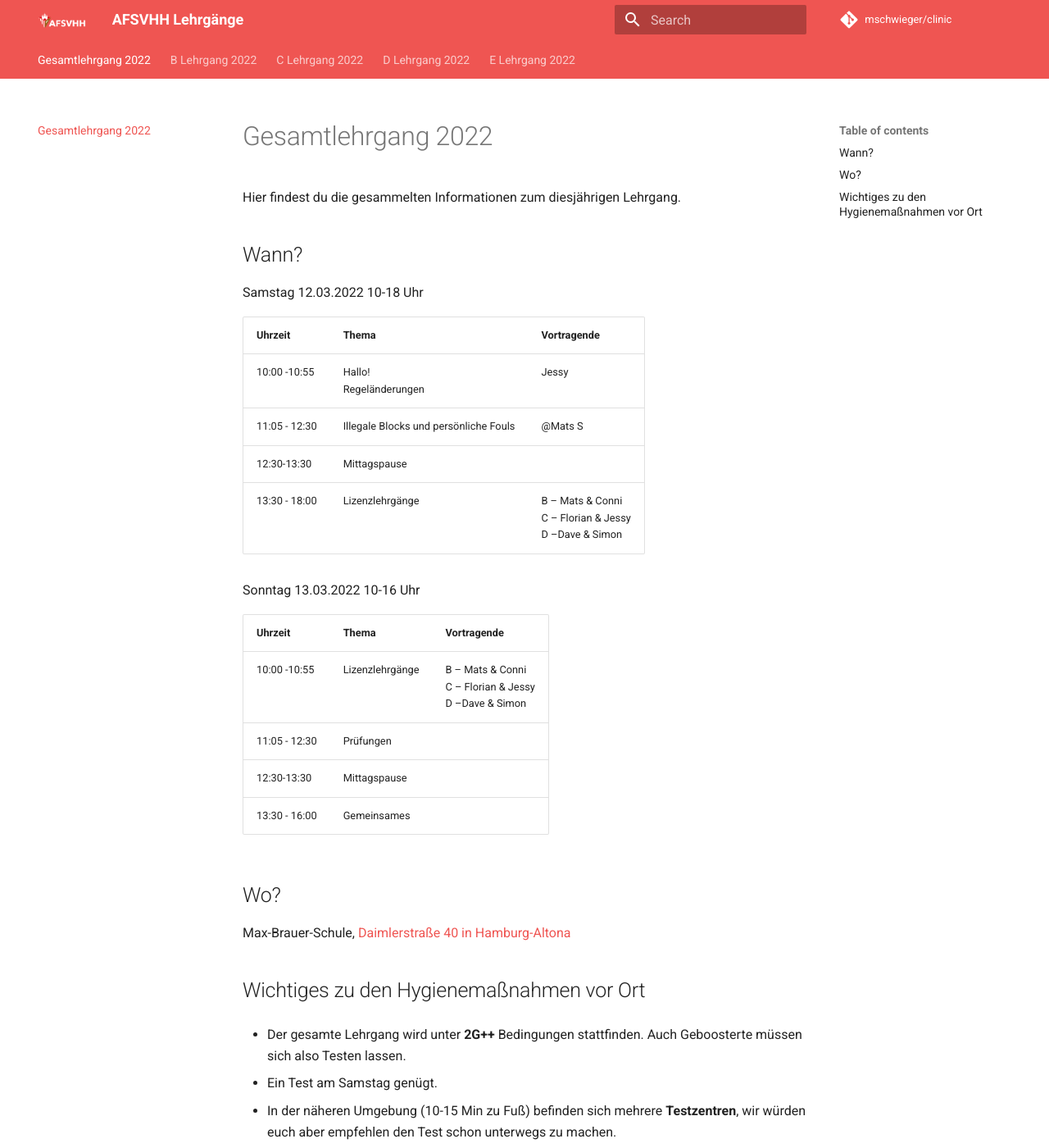
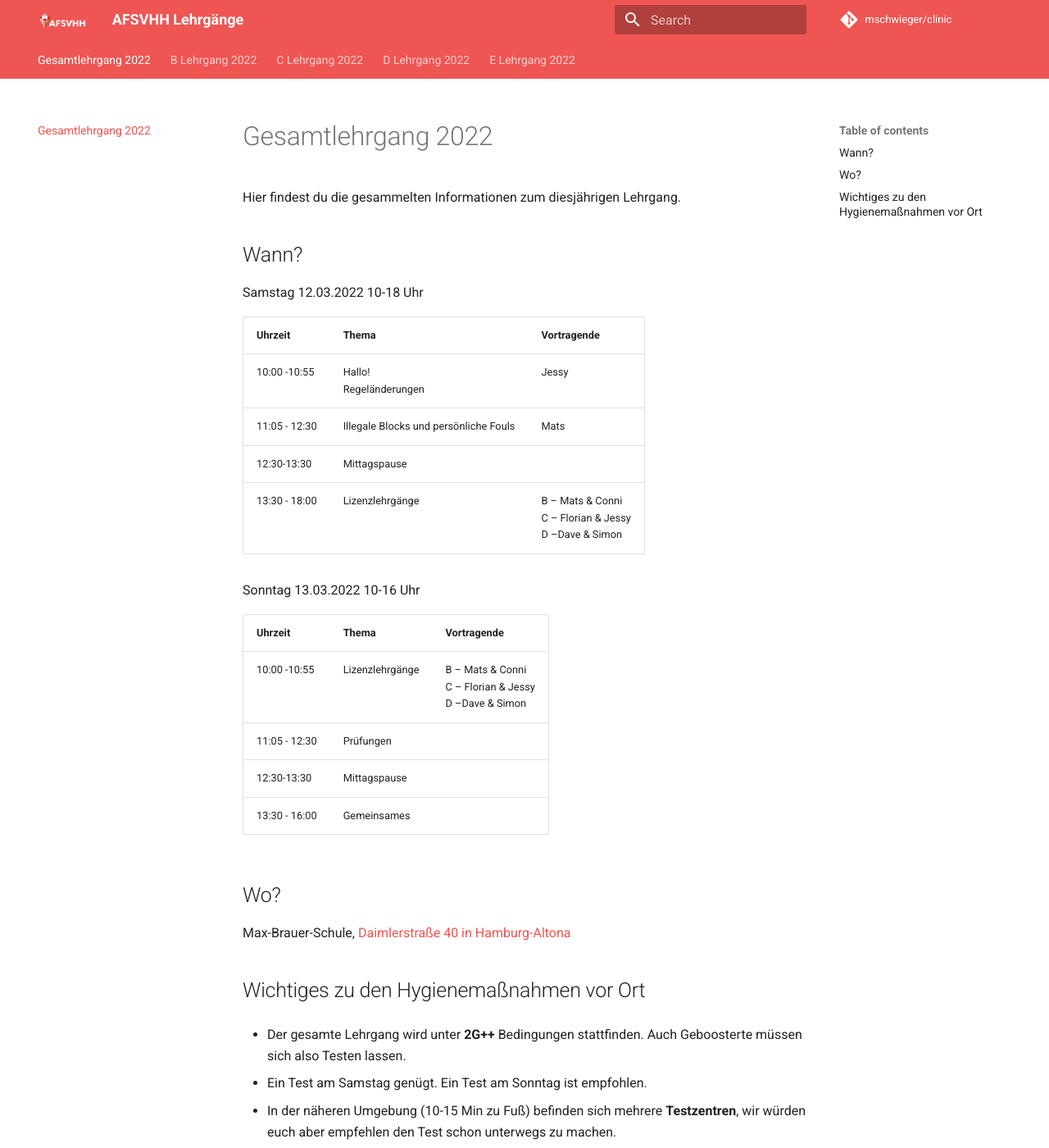
Before and after one commit to mschwieger/clinic, an MkDocs documentation site: the page built from docs/index.md, in a window 1280 px wide and 1400 px high. Shown: the whole window at 82% size. Built offline with MkDocs 1.6.1 and Material for MkDocs 9.7.7, drawn with Linux system fonts in a browser that asks for light colours; comment, search, counter and statistics services are not loaded.

Commit message:
Update index.md

```diff
--- a/docs/index.md
+++ b/docs/index.md
@@ -9,7 +9,7 @@ Samstag 12.03.2022 10-18 Uhr
 | Uhrzeit       | **Thema**                             | **Vortragende**                                                                                         |
 | ------------- | ------------------------------------- | ------------------------------------------------------------------------------------------------------- |
 | 10:00 -10:55  | Hallo!<br>Regeländerungen             | Jessy                                                                                                   |
-| 11:05 - 12:30 | Illegale Blocks und persönliche Fouls | @Mats S                                                                                                 |
+| 11:05 - 12:30 | Illegale Blocks und persönliche Fouls | Mats                                                                                                |
 | 12:30-13:30   | Mittagspause                          |
 | 13:30 - 18:00 | Lizenzlehrgänge                       | B – Mats & Conni<br>C – Florian & Jessy<br>D –Dave & Simon |
 
@@ -31,7 +31,7 @@ Max-Brauer-Schule, [Daimlerstraße 40 in Hamburg-Altona](https://goo.gl/maps/hL1
 
 -   Der gesamte Lehrgang wird unter **2G++** Bedingungen stattfinden. Auch Geboosterte müssen sich also Testen lassen.
 
--   Ein Test am Samstag genügt.
+-   Ein Test am Samstag genügt. Ein Test am Sonntag ist empfohlen.
 
 -   In der näheren Umgebung (10-15 Min zu Fuß) befinden sich mehrere **Testzentren**, wir würden euch aber empfehlen den Test schon unterwegs zu machen.
 
```
